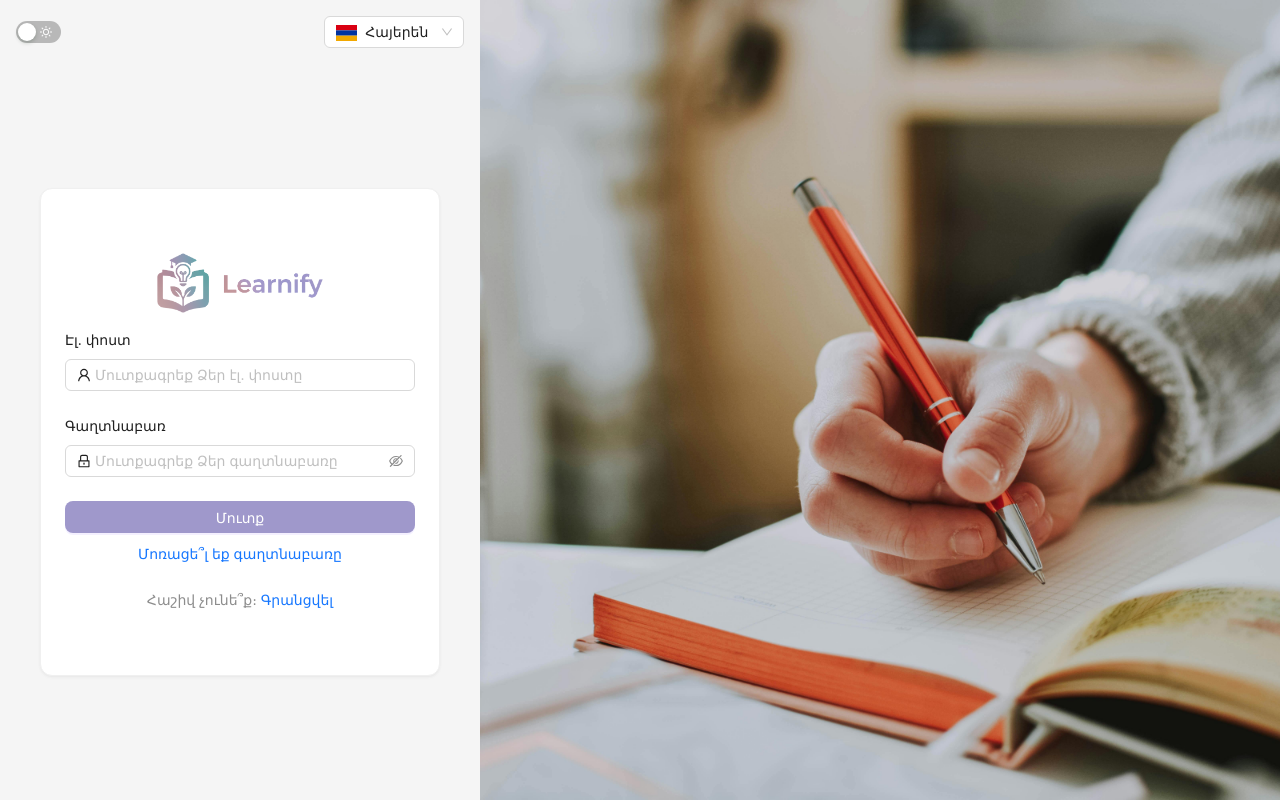
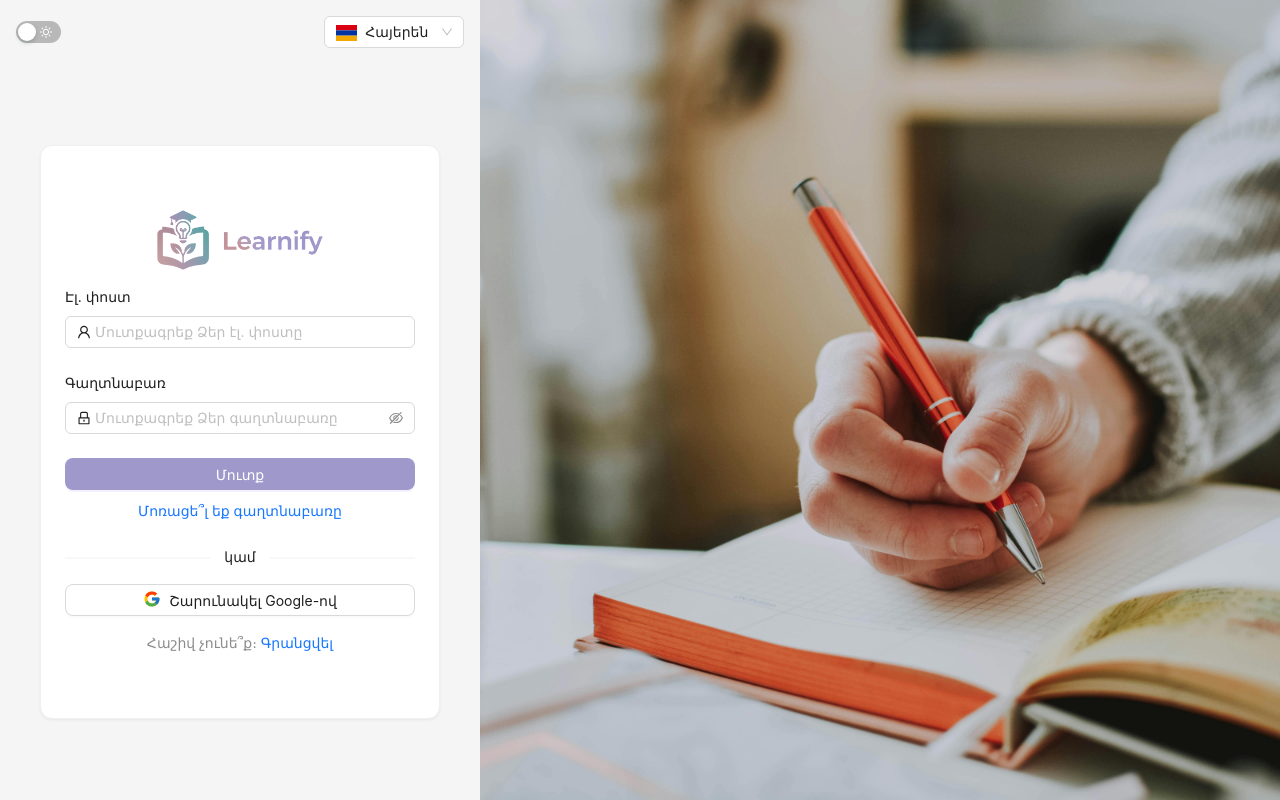
Before and after one commit to GarikMartikyan/Learnify, a React (Vite) app: page /login in a window 1280 px wide. Built offline with nearby package versions, Linux system fonts and the light colour scheme.

Commit message:
Add 'Continue with Google' button to login and register pages (not wired yet)

```diff
--- /dev/null
+++ b/src/components/shared/GoogleSignInButton.tsx
@@ -0,0 +1,52 @@
+import { Button, Divider } from "antd";
+import { useIntl } from "react-intl";
+
+/** Google's multi-colour "G" mark. */
+function GoogleIcon() {
+  return (
+    <svg width="18" height="18" viewBox="0 0 48 48" aria-hidden="true">
+      <path
+        fill="#FFC107"
+        d="M43.6 20.5H42V20H24v8h11.3C33.7 32.7 29.2 36 24 36c-6.6 0-12-5.4-12-12s5.4-12 12-12c3.1 0 5.8 1.2 7.9 3.1l5.7-5.7C34 6.1 29.3 4 24 4 12.9 4 4 12.9 4 24s8.9 20 20 20 20-8.9 20-20c0-1.3-.1-2.4-.4-3.5z"
+      />
+      <path
+        fill="#FF3D00"
+        d="M6.3 14.7l6.6 4.8C14.7 15.1 19 12 24 12c3.1 0 5.8 1.2 7.9 3.1l5.7-5.7C34 6.1 29.3 4 24 4 16.3 4 9.7 8.3 6.3 14.7z"
+      />
+      <path
+        fill="#4CAF50"
+        d="M24 44c5.2 0 9.9-2 13.4-5.2l-6.2-5.2C29.2 35.1 26.7 36 24 36c-5.2 0-9.6-3.3-11.3-7.9l-6.5 5C9.5 39.6 16.2 44 24 44z"
+      />
+      <path
+        fill="#1976D2"
+        d="M43.6 20.5H42V20H24v8h11.3c-.8 2.2-2.2 4.2-4.1 5.6l6.2 5.2C37 39.2 44 34 44 24c0-1.3-.1-2.4-.4-3.5z"
+      />
+    </svg>
+  );
+}
+
+/**
+ * "or" divider + "Continue with Google" button for the login and register pages.
+ * Not connected yet: Google sign-in will be wired to the auth service later.
+ */
+export function GoogleSignInButton() {
+  const { formatMessage } = useIntl();
+
+  return (
+    <>
+      <Divider plain style={{ marginBlock: 16 }}>
+        {formatMessage({ id: "or", defaultMessage: "or" })}
+      </Divider>
+      <Button
+        block
+        icon={<GoogleIcon />}
+        style={{ borderRadius: 8 }}
+      >
+        {formatMessage({
+          id: "continue-with-google",
+          defaultMessage: "Continue with Google",
+        })}
+      </Button>
+    </>
+  );
+}
--- a/src/i18n/locales/am.json
+++ b/src/i18n/locales/am.json
@@ -232,5 +232,8 @@
   "change-role-confirm": "Փոխե՞լ {name}-ի դերը՝ դարձնելով {role}։",
   "teacher-demotion-warning": "Այս օգտատերը ուսուցիչ է․ նրա բոլոր հրապարակված դասընթացները կարխիվացվեն։",
   "role-changed": "{name}-ն այժմ {role} է",
-  "no-users": "Օգտատերեր չեն գտնվել"
+  "no-users": "Օգտատերեր չեն գտնվել",
+
+  "or": "կամ",
+  "continue-with-google": "Շարունակել Google-ով"
 }
--- a/src/i18n/locales/en.json
+++ b/src/i18n/locales/en.json
@@ -232,5 +232,8 @@
   "change-role-confirm": "Change {name}'s role to {role}?",
   "teacher-demotion-warning": "This user is a teacher: all of their published courses will be archived.",
   "role-changed": "{name} is now {role}",
-  "no-users": "No users found"
+  "no-users": "No users found",
+
+  "or": "or",
+  "continue-with-google": "Continue with Google"
 }
--- a/src/i18n/locales/ru.json
+++ b/src/i18n/locales/ru.json
@@ -232,5 +232,8 @@
   "change-role-confirm": "Изменить роль пользователя {name} на «{role}»?",
   "teacher-demotion-warning": "Этот пользователь — преподаватель: все его опубликованные курсы будут перенесены в архив.",
   "role-changed": "Новая роль пользователя {name}: {role}",
-  "no-users": "Пользователи не найдены"
+  "no-users": "Пользователи не найдены",
+
+  "or": "или",
+  "continue-with-google": "Продолжить с Google"
 }
--- a/src/pages/public/Login.tsx
+++ b/src/pages/public/Login.tsx
@@ -5,6 +5,7 @@ import { Link, useNavigate } from "react-router";
 import { useAppDispatch } from "../../hooks/useAppDispatch.ts";
 import { routes } from "../../constants/routes.ts";
 import { Logo } from "../../components/shared/Logo.tsx";
+import { GoogleSignInButton } from "../../components/shared/GoogleSignInButton.tsx";
 import { setAccessToken } from "../../store/slices/config.slice.ts";
 import { authApi, useLoginMutation } from "../../api/auth.api.ts";
 import { applyFieldErrors } from "../../api/index.api.ts";
@@ -131,6 +132,8 @@ export function Login() {
           </Link>
         </Form.Item>
 
+        <GoogleSignInButton />
+
         <div style={{ textAlign: "center", marginTop: "1rem" }}>
           <Text type="secondary">
             {formatMessage({
--- a/src/pages/public/Register.tsx
+++ b/src/pages/public/Register.tsx
@@ -5,6 +5,7 @@ import { Link, useNavigate } from "react-router";
 import { useAppDispatch } from "../../hooks/useAppDispatch.ts";
 import { routes } from "../../constants/routes.ts";
 import { Logo } from "../../components/shared/Logo.tsx";
+import { GoogleSignInButton } from "../../components/shared/GoogleSignInButton.tsx";
 import {
   selectLocale,
   selectThemeMode,
@@ -291,6 +292,8 @@ export function Register() {
           </Button>
         </Form.Item>
 
+        <GoogleSignInButton />
+
         <div style={{ textAlign: "center", marginTop: "1rem" }}>
           <Text type="secondary">
             {formatMessage({
```
